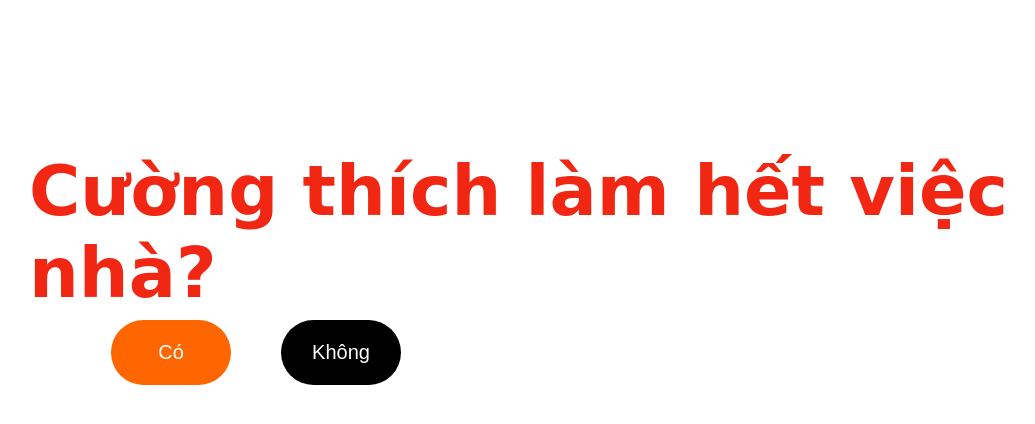
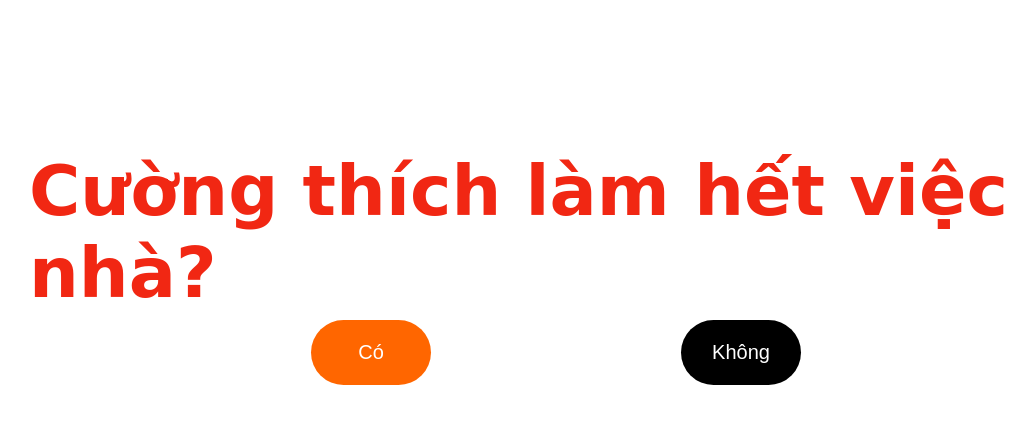
Before and after one commit to vuthithuha/vuthithuha2, a plain HTML site: page index.html in a window 1280 px wide. Shown: the whole page, without its empty margins (139-1174 px from the left). Drawn offline with Linux system fonts and the light colour scheme.

Commit message:
Update index.html

```diff
--- a/index.html
+++ b/index.html
@@ -23,12 +23,12 @@
                 position: absolute;
 
                 top: 320px;
-                left: 420px;
+                left: 820px;
             }
 
             button.yes {
                 background-color: #f60;
-                left: 250px;
+                left: 450px;
             }
         </style>
         <script>
```
